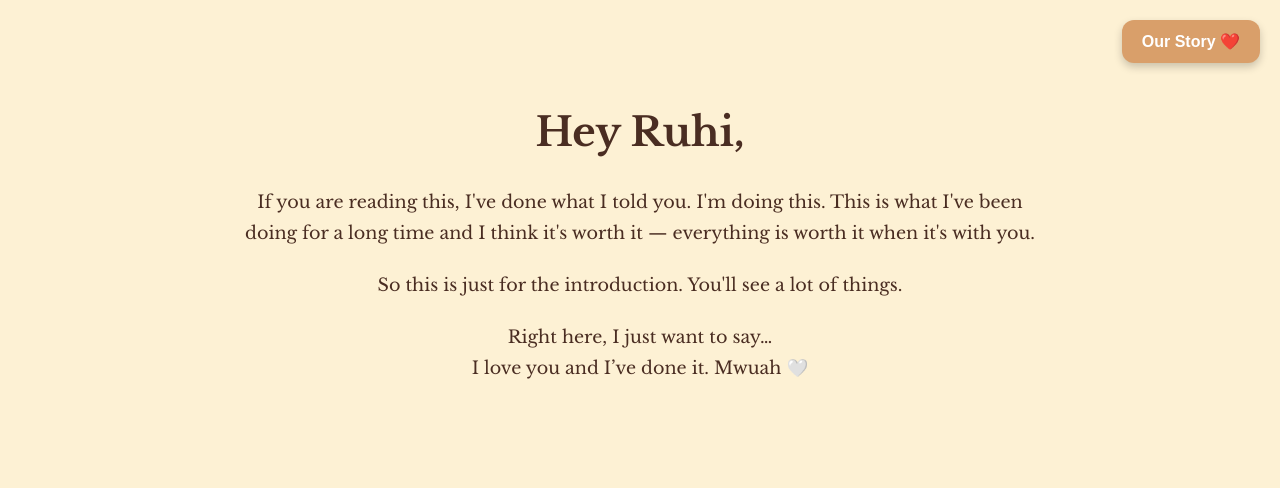
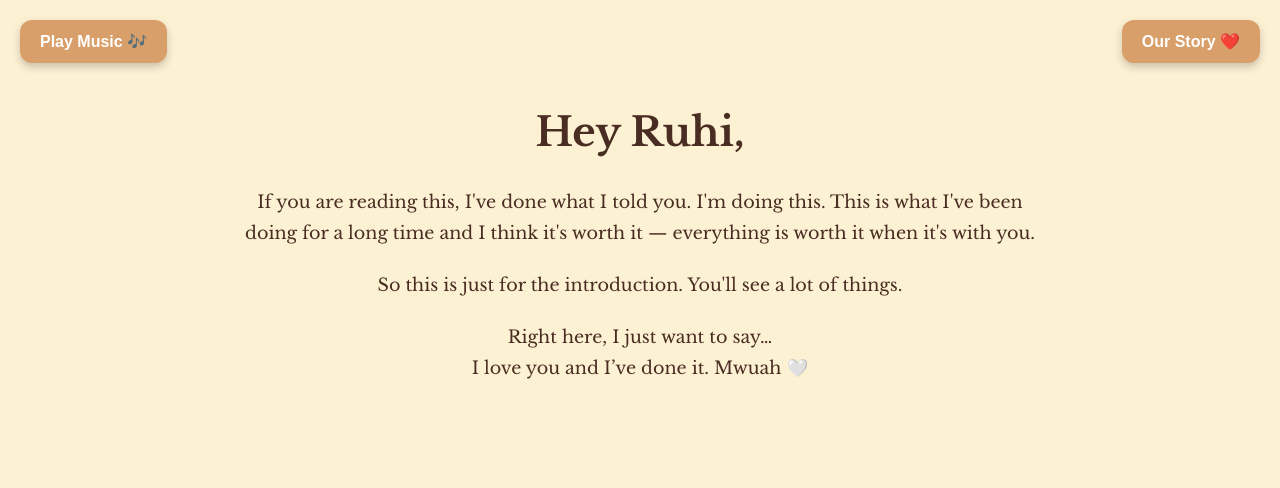
Before and after one commit to justaboyofher1/onlyforruhi, a plain HTML site: page index.html in a window 1280 px wide. Drawn offline with nearby package versions, Linux system fonts and the light colour scheme.

Commit message:
Update index.html

```diff
--- a/index.html
+++ b/index.html
@@ -45,29 +45,39 @@
       margin-bottom: 20px;
     }
 
-    .story-button {
+    .story-button, .music-button {
       position: fixed;
       top: 20px;
-      right: 20px;
+      padding: 12px 20px;
+      font-size: 1rem;
+      font-weight: bold;
+      color: white;
       background-color: #d99f6a;
-      color: white;
-      font-weight: bold;
       border: none;
       border-radius: 12px;
-      padding: 12px 20px;
-      font-size: 1rem;
+      box-shadow: 0 4px 8px rgba(0,0,0,0.2);
       cursor: pointer;
-      box-shadow: 0 4px 8px rgba(0,0,0,0.2);
-      transition: transform 0.4s ease, box-shadow 0.4s ease;
+      transition: transform 0.3s ease, box-shadow 0.3s ease;
+      z-index: 999;
     }
 
-    .story-button:hover {
+    .story-button:hover, .music-button:hover {
       transform: scale(1.05);
       box-shadow: 0 6px 12px rgba(0,0,0,0.3);
+    }
+
+    .story-button {
+      right: 20px;
+    }
+
+    .music-button {
+      left: 20px;
     }
   </style>
 </head>
 <body>
+
+  <button class="music-button" onclick="toggleMusic()">Play Music 🎶</button>
   <button class="story-button" onclick="goToStory()">Our Story ❤️</button>
 
   <div class="container">
@@ -77,10 +87,29 @@
     <p>Right here, I just want to say…<br />I love you and I’ve done it. Mwuah 🤍</p>
   </div>
 
+  <!-- Music Element -->
+  <audio id="bgMusic" loop>
+    <source src="https://www.bensound.com/bensound-music/bensound-romantic.mp3" type="audio/mpeg">
+    Your browser does not support the audio element.
+  </audio>
+
   <script>
     function goToStory() {
-      // You can link this to another HTML page later
       alert("This will take you to our story when it's ready! 💖");
+    }
+
+    let musicPlaying = false;
+    function toggleMusic() {
+      const music = document.getElementById("bgMusic");
+      const btn = document.querySelector(".music-button");
+      if (musicPlaying) {
+        music.pause();
+        btn.textContent = "Play Music 🎶";
+      } else {
+        music.play();
+        btn.textContent = "Pause Music 🔇";
+      }
+      musicPlaying = !musicPlaying;
     }
   </script>
 </body>
```
